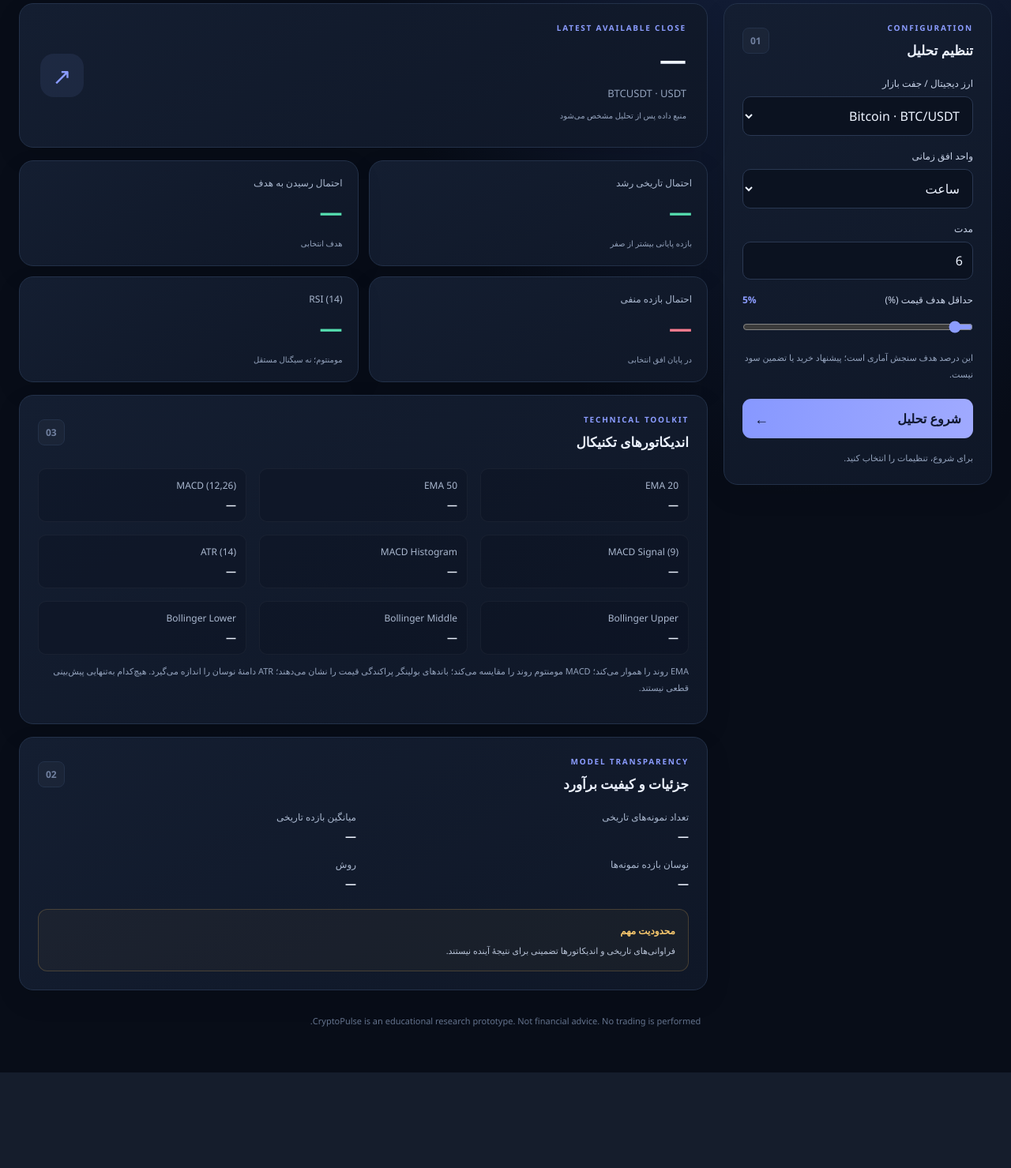
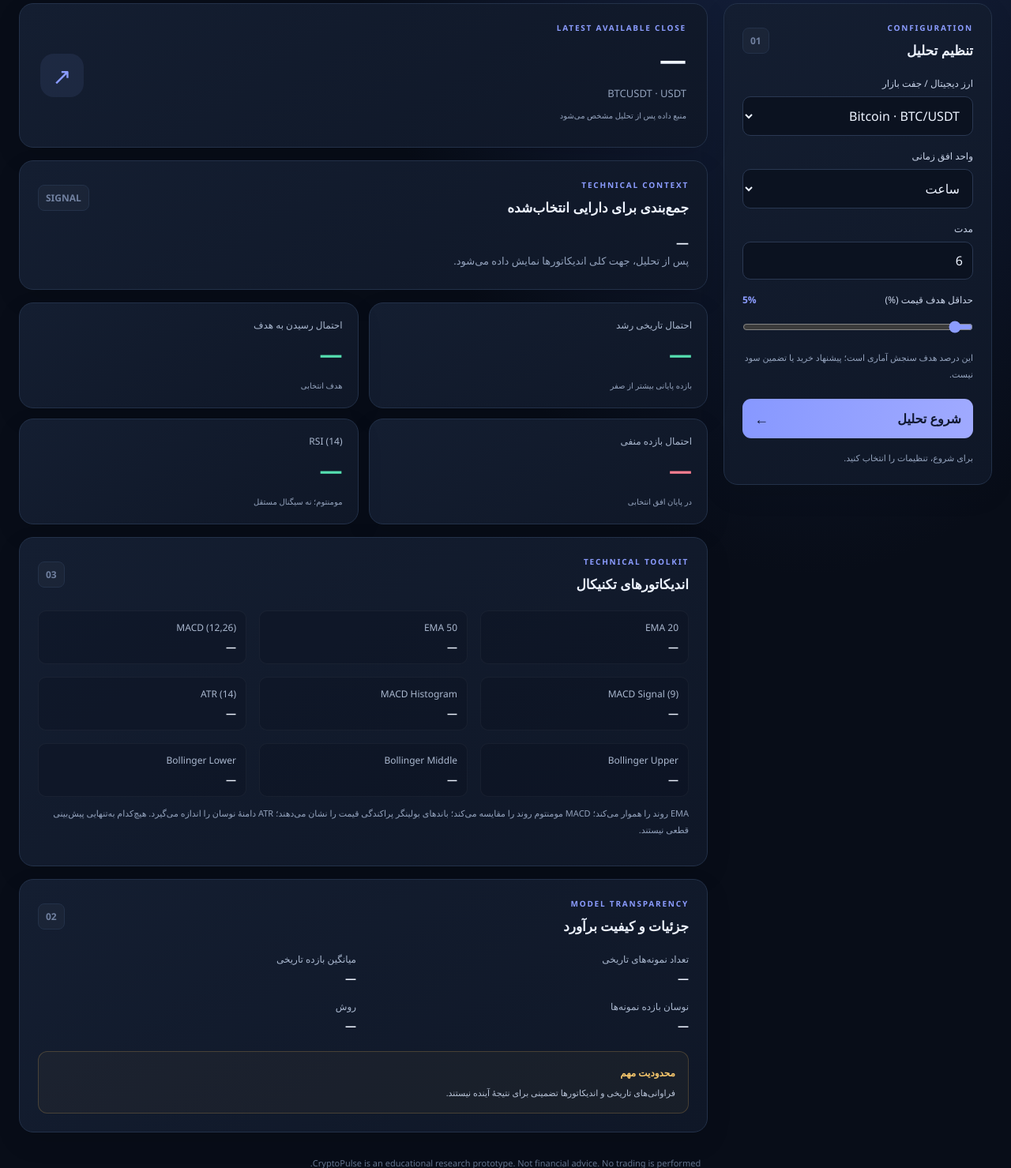
Before and after one commit to Parsa0369/crypto, a Flask app: page / in a window 1280 px wide. Shown: the part 317-1796 px from the top of the page at 79% size. Before the commit the page ends 1675 px from the top, so only its background shows below. Run offline with Flask 3, Linux system fonts and the light colour scheme; the visitor is signed in with stand-in values (Sample User, id 1); data that the repository does not hold is empty; parts of the project's set-up code (start-up, migrations or seed data) failed here and were passed over.

Commit message:
Add selected-asset technical summary panel

```diff
--- a/templates/dashboard.html
+++ b/templates/dashboard.html
@@ -13,7 +13,8 @@
 <label for="target">حداقل هدف قیمت (%) <strong id="target-value">5%</strong></label><input id="target" type="range" min="0" max="100" step="1" value="5"><p class="hint">این درصد هدف سنجش آماری است؛ پیشنهاد خرید یا تضمین سود نیست.</p><button id="analyze-button" class="primary-button" type="submit">شروع تحلیل <span>←</span></button></form>
 <div id="status" class="status" role="status">برای شروع، تنظیمات را انتخاب کنید.</div></aside>
 <section class="results"><div class="panel price-panel"><div><p class="eyebrow">LATEST AVAILABLE CLOSE</p><h2 id="price">—</h2><p class="muted" id="asset-label">BTCUSDT · USDT</p><p class="source-label" id="source-label">منبع داده پس از تحلیل مشخص می‌شود</p></div><div class="price-icon">↗</div></div>
-<div class="metric-grid"><article class="metric-card"><span>احتمال تاریخی رشد</span><strong id="up-prob">—</strong><small>بازده پایانی بیشتر از صفر</small></article><article class="metric-card"><span>احتمال رسیدن به هدف</span><strong id="target-prob">—</strong><small id="target-caption">هدف انتخابی</small></article><article class="metric-card"><span>احتمال بازده منفی</span><strong id="down-prob">—</strong><small>در پایان افق انتخابی</small></article><article class="metric-card"><span>RSI (14)</span><strong id="rsi">—</strong><small>مومنتوم؛ نه سیگنال مستقل</small></article></div>
+<div class="panel decision-panel"><div class="panel-heading"><div><p class="eyebrow">TECHNICAL CONTEXT</p><h2>جمع‌بندی برای دارایی انتخاب‌شده</h2></div><span class="step">SIGNAL</span></div><strong id="technical-bias">—</strong><p id="decision-hint" class="muted">پس از تحلیل، جهت کلی اندیکاتورها نمایش داده می‌شود.</p></div>
+<div class="metric-grid"><article class="metric-card"><span>احتمال تاریخی رشد</span><strong id="up-prob">—</strong><small>بازده پایانی بیشتر از صفر</small></article><article class="metric-card"><span>احتمال رسیدن به هدف</span><strong id="target-prob">—</strong><small id="target-caption">هدف انتخابی</small><small id="target-zero-note" class="target-zero-note"></small></article><article class="metric-card"><span>احتمال بازده منفی</span><strong id="down-prob">—</strong><small>در پایان افق انتخابی</small></article><article class="metric-card"><span>RSI (14)</span><strong id="rsi">—</strong><small>مومنتوم؛ نه سیگنال مستقل</small></article></div>
 <div class="panel"><div class="panel-heading"><div><p class="eyebrow">TECHNICAL TOOLKIT</p><h2>اندیکاتورهای تکنیکال</h2></div><span class="step">03</span></div><div class="indicator-grid">
 <div><span>EMA 20</span><strong id="ema20">—</strong></div><div><span>EMA 50</span><strong id="ema50">—</strong></div>
 <div><span>MACD (12,26)</span><strong id="macd">—</strong></div><div><span>MACD Signal (9)</span><strong id="macd-signal">—</strong></div>
```
